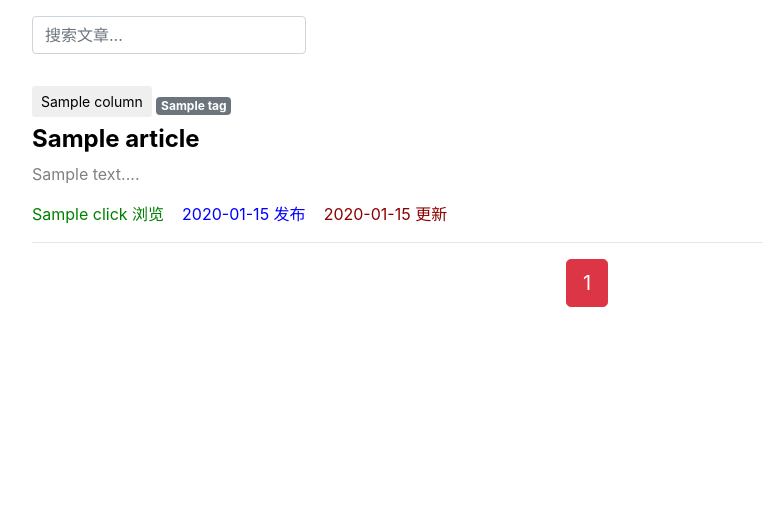
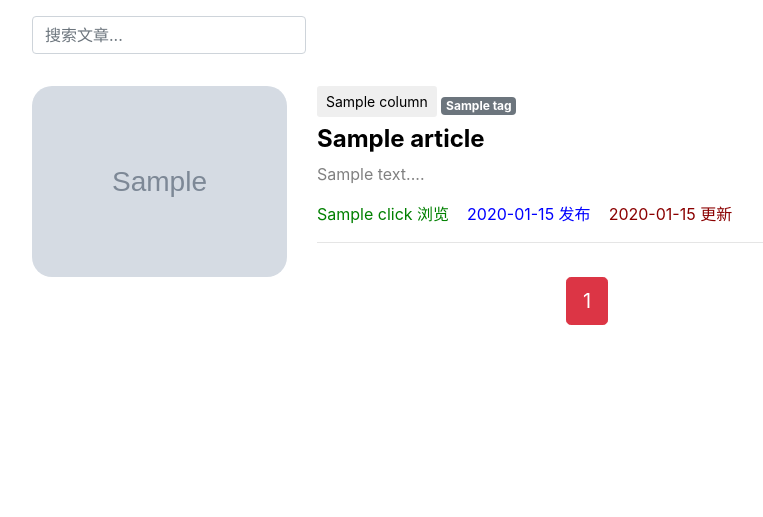
Before and after one commit to apang-ai/blogs, a Django app: template blogs/templates/article/list.html in a window 1280 px wide. Shown: the part 104-621 px from the top of the page, without its empty margins (53-816 px from the left). Run offline with Django 3.2, Linux system fonts and the light colour scheme; the template is opened without the code that fills it: most values are stand-ins (such as "Sample title", 1, 10 or a date in 2020); grey boxes marked "Sample" are stand-in pictures; some libraries are stand-ins or nearby versions.

Commit message:
'文章标题图完成'

```diff
--- a/blogs/templates/article/list.html
+++ b/blogs/templates/article/list.html
@@ -55,8 +55,19 @@
     <!-- 列表循环 -->
     <div class="row mt-2">
         {% for article in articles %}
+
             <!-- 文章内容 -->
-            <div class="col-12">
+
+            <!-- 标题图 -->
+            {% if article.avatar %}
+                <div class="col-3">
+                    <img src="{{ article.avatar.url }}"
+                         alt="avatar"
+                         style="max-width:100%; border-radius: 20px"
+                    >
+                </div>
+            {% endif %}
+            <div class="col-9">
                 <!-- 栏目 -->
                 {% if article.column %}
                     <button type="button"
@@ -110,7 +121,7 @@
                         {{ article.updated|date:'Y-m-d' }} 更新
                     </span>
                 </p>
-                <hr>
+                <hr style="width: 100%;"/>
             </div>
         {% endfor %}
     </div>
```
Also changed, not shown: blogs/apps/article/models.py (+20 -0 lines), blogs/apps/article/migrations/0005_articlepost_avatar.py (added), blogs/media/article/20200725/taohua.jpg (added), blogs/media/article/20200725/微信图片_20190808135207.jpg (added).
